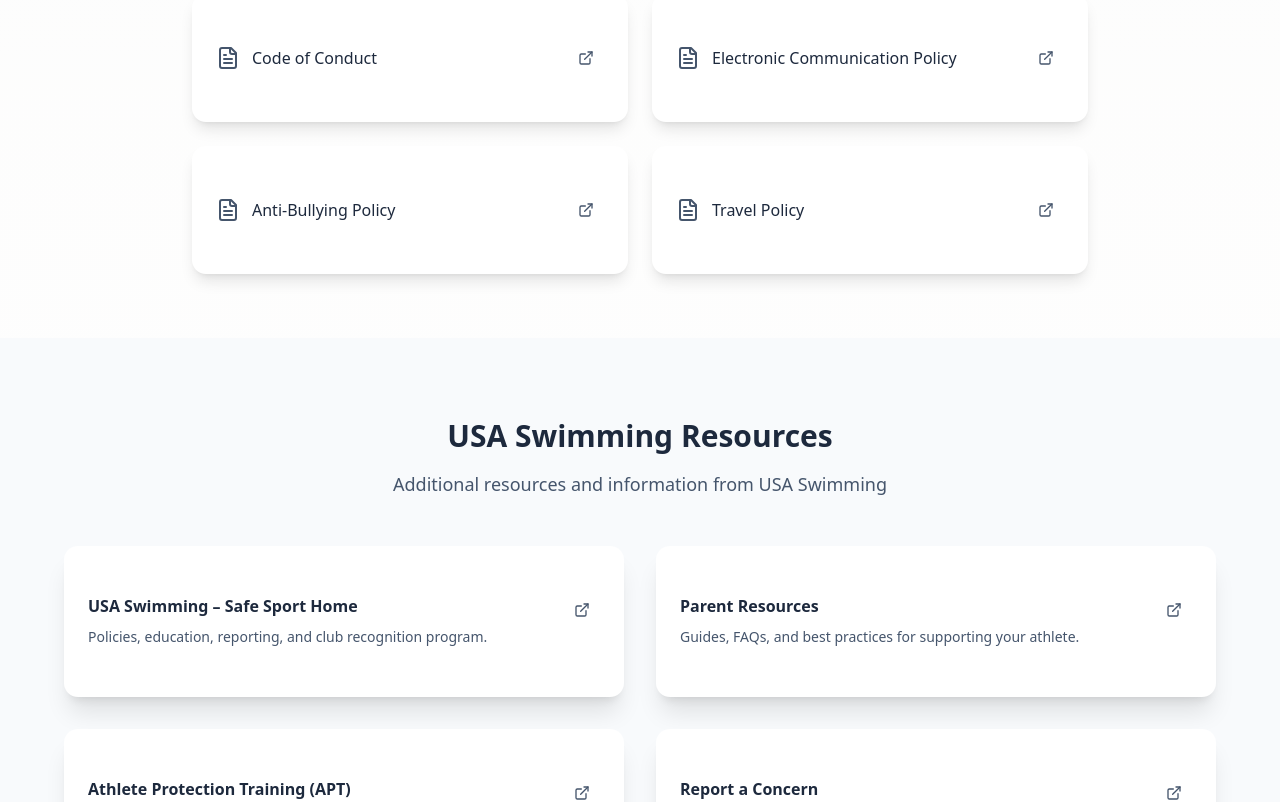
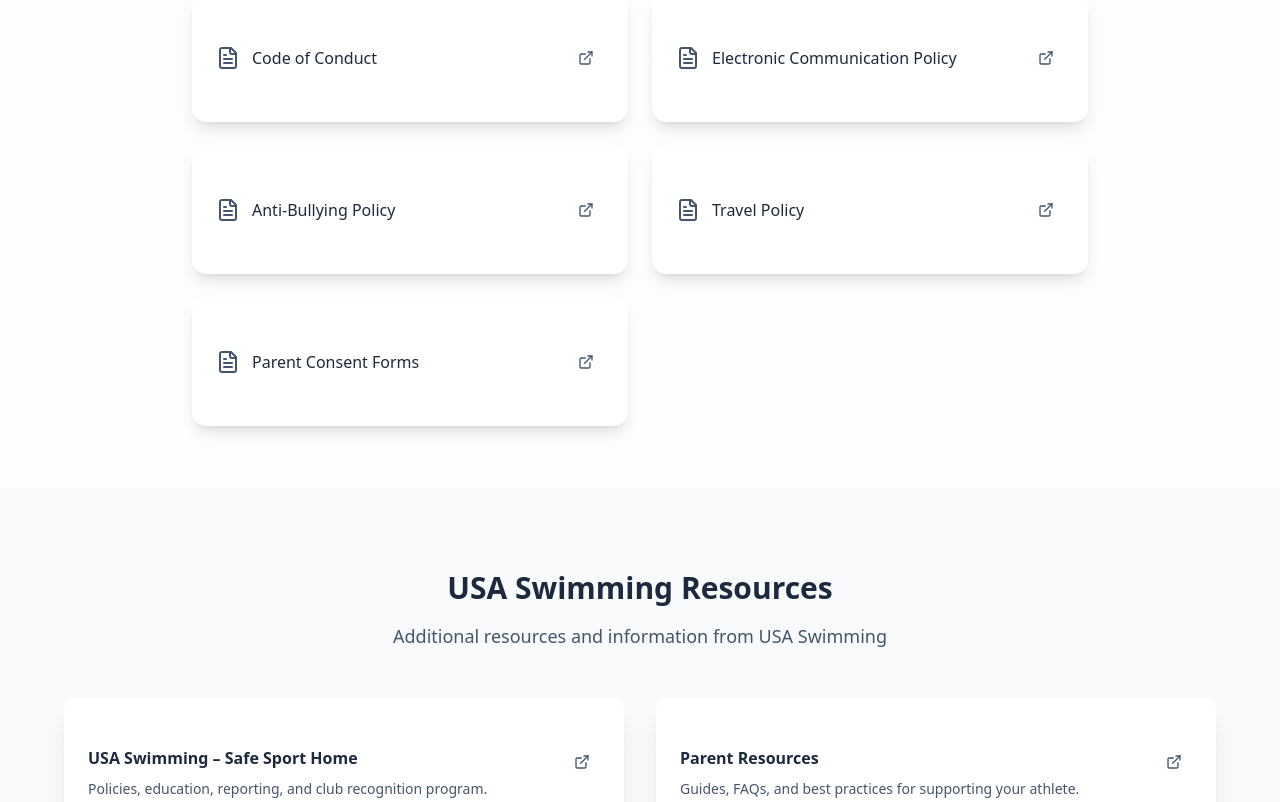
Before and after one commit to primeswim/prime-swim, a Next.js app: page /safesport in a window 1280 px wide. Shown: the part 2230-3032 px from the top of the page. Built offline with nearby package versions, Linux system fonts and the light colour scheme.

Commit message:
add parent consent form pdf to safesport page

```diff
--- a/src/app/safesport/page.tsx
+++ b/src/app/safesport/page.tsx
@@ -274,6 +274,7 @@ export default function SafeSportPage() {
             { label: "Electronic Communication Policy", href: "/docs/safe-sport/electronic-communication-policy.pdf" },
             { label: "Anti-Bullying Policy", href: "/docs/safe-sport/anti-bullying-policy.pdf" },
             { label: "Travel Policy", href: "/docs/safe-sport/travel-policy.pdf" },
+            { label: "Parent Consent Forms", href: "/docs/safe-sport/prime-swim-academy-parent-consent-forms.pdf" },
           ].map((doc) => (
             <Card key={doc.label} className="border-0 shadow-lg hover:shadow-xl transition-all duration-300 bg-white">
               <CardContent className="p-6">
```
